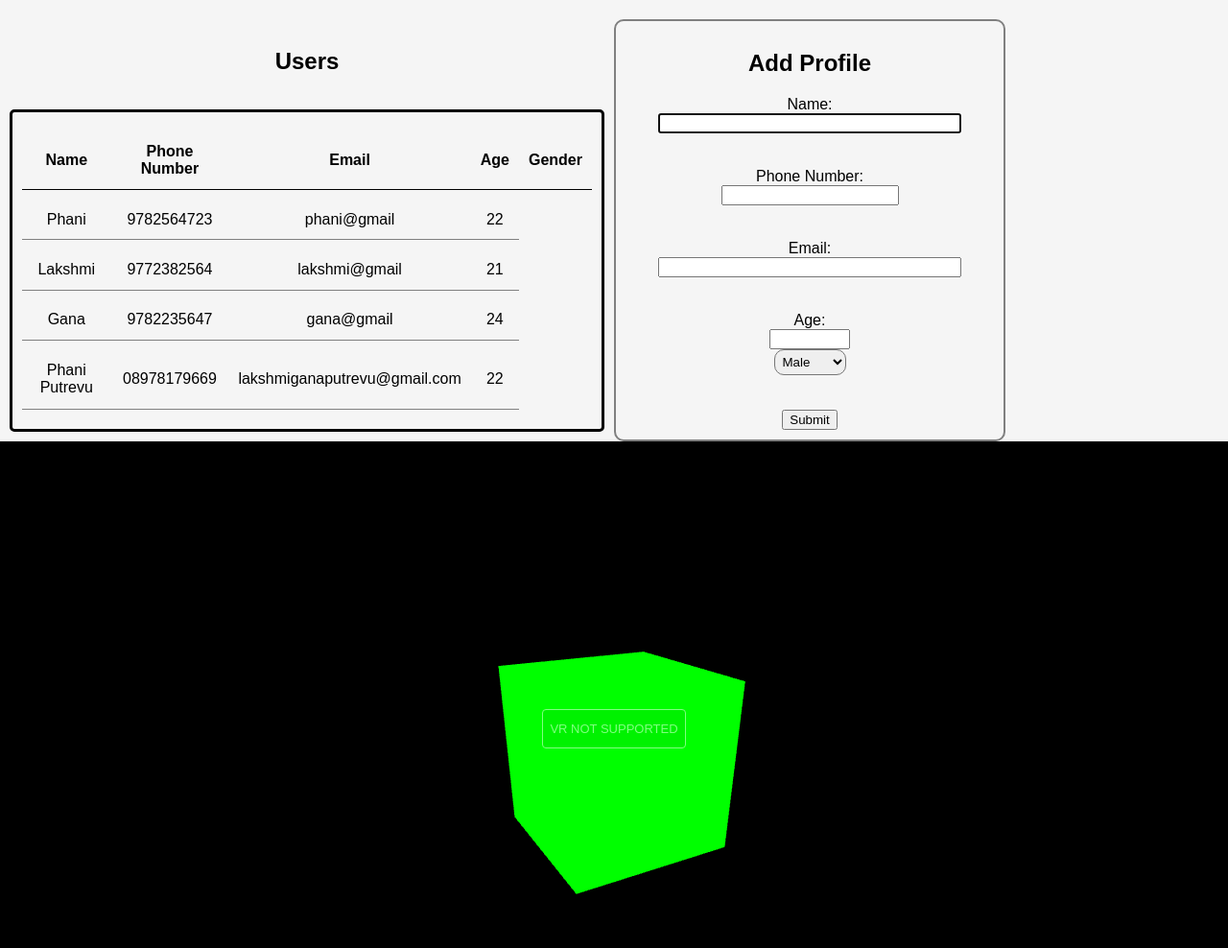
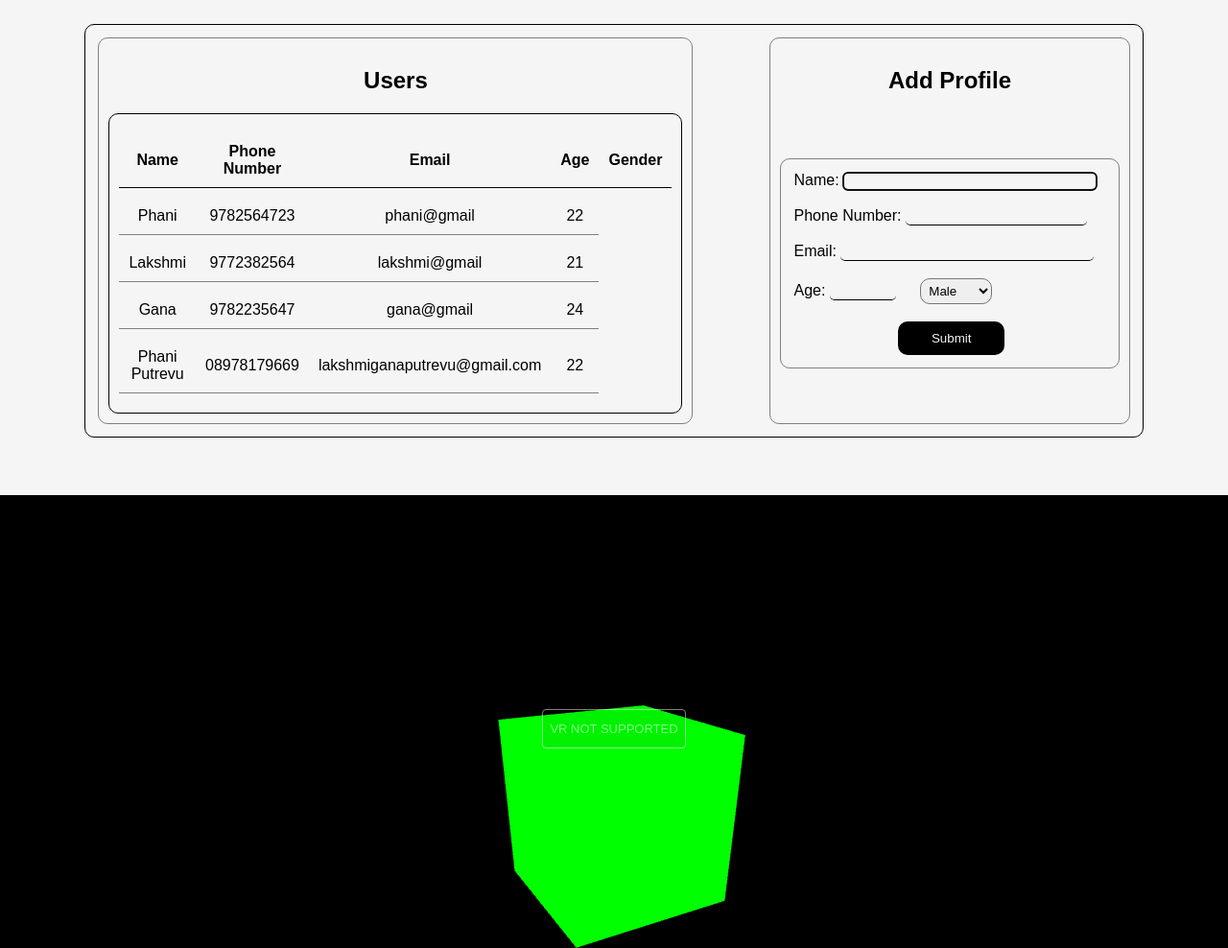
Before and after one commit to LakshmiPhani7680/LakshmiPhani7680.github.io, a website built with webpack: page table_task.html in a window 1280 px wide. Shown: the top 988 px of the page at 96% size. Built offline with nearby package versions, Linux system fonts and the light colour scheme; animation ran at ten frames a second.

Commit message:
Changed Entire CSS

```diff
--- a/table_task.css
+++ b/table_task.css
@@ -6,34 +6,30 @@ body {
   padding: 0;
 }
 .container {
-  /* display: flex;
+  width: 84%;
+  padding: 13px;
+  display: grid;
+  grid-template-columns: 1.8fr 2fr;
+  gap: 80px;
+  border: 1px solid black;
+  margin: auto;
+  margin-top: 25px;
+  margin-bottom: 60px;
+  border-radius: 10px;
+}
+
+.profile-data {
+  display: flex;
   flex-direction: column;
-  justify-content: center;
-  align-items: center;
-  width: 100%; */
-  display: grid;
-  justify-content: center;
-  width: 100%;
-  grid-template-columns: repeat(auto-fit, minmax(382px, 1fr));
-  padding-top: 20px;
-}
-.profile-data {
+  border: 1px solid grey;
+  border-radius: 10px;
   padding: 10px;
-  display: grid;
-  grid-template-rows: 0.5fr 2fr;
-  justify-content: center;
 }
 table {
-  /* width: 60%; */
-  /* margin-top: 10px; */
-  border: 3px solid black;
-  /* text-align: center; */
-  justify-content: center;
+  border: 1px solid black;
+  border-radius: 10px;
   padding: 10px;
-  /* border-style: none; */
-  border-collapse: separate;
   border-spacing: 0 10px;
-  border-radius: 5px;
 }
 th {
   border-bottom: 1px solid black;
@@ -47,18 +43,35 @@ td,
 th {
   padding: 10px 10px;
 }
-
 .add-profile {
-  padding: 10px;
-  border: 2px solid grey;
-  border-radius: 10px;
-  width: 60%;
-  padding: 10px;
   display: flex;
   flex-direction: column;
+  border: 1px solid grey;
+  border-radius: 10px;
+  padding: 10px;
 }
+
 form {
-  display: flex;
-  flex-direction: column;
-  align-items: center;
+  margin: auto;
+  border: 1px solid grey;
+  border-radius: 10px;
+  padding: 13px;
 }
+input {
+  border: none;
+  background-color: whitesmoke;
+  width: 57%;
+  border-bottom: 1px solid black;
+  border-radius: 5px;
+}
+#submit {
+  margin: auto 109px;
+  text-align: center;
+  width: 34%;
+  padding: 10px;
+  border: none;
+  border-radius: 10px;
+  background-color: black;
+  color: whitesmoke;
+  cursor: pointer;
+}
```
